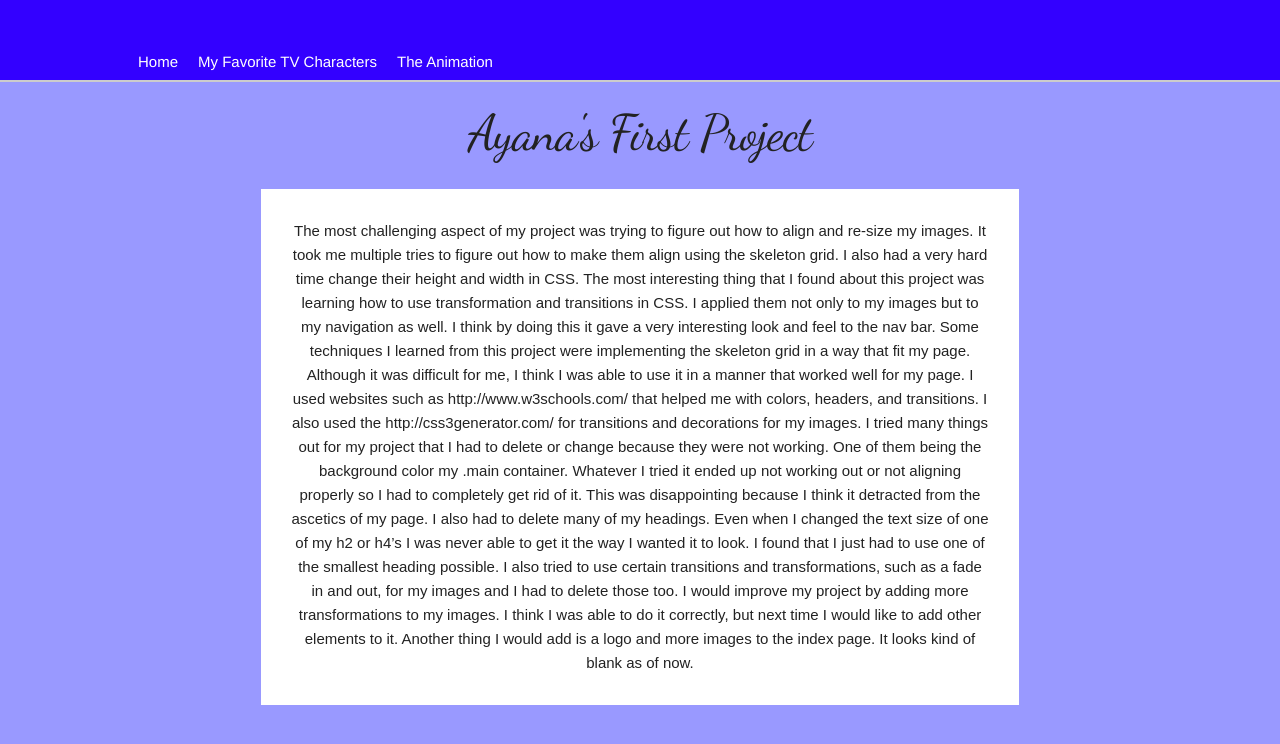
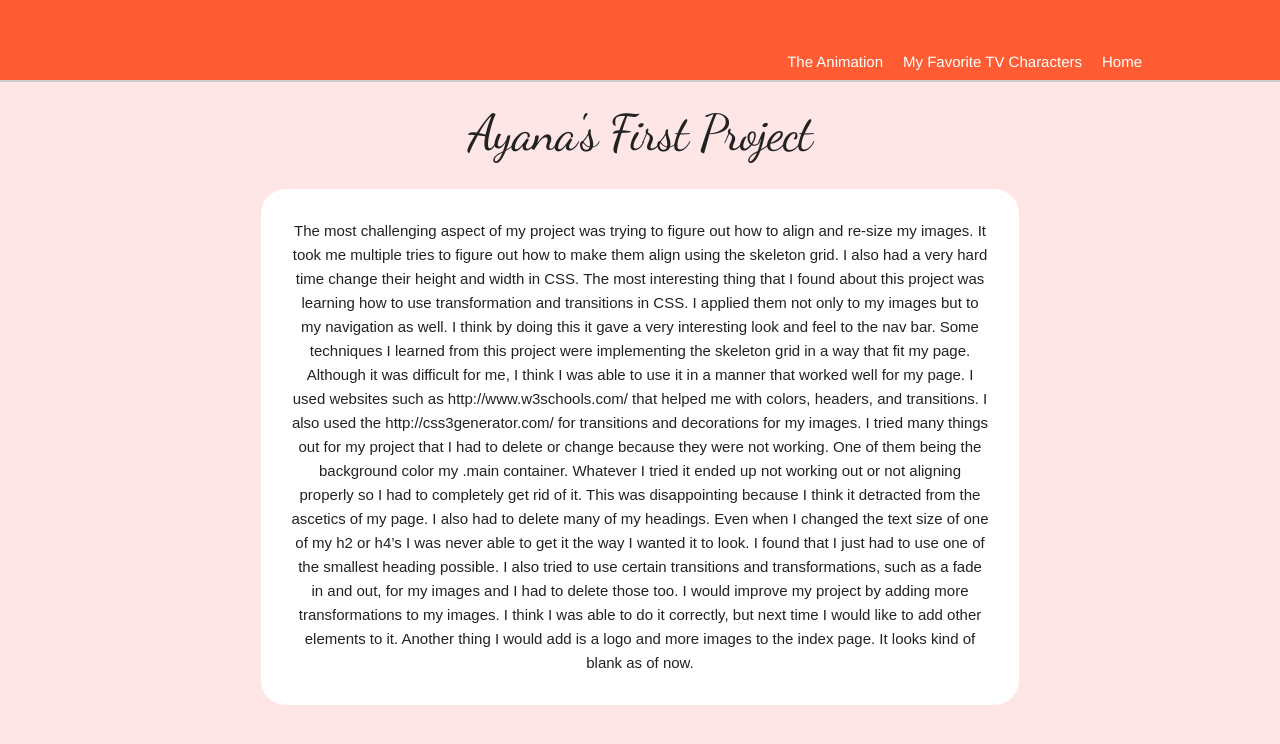
Before and after one commit to amtab/project01, a plain HTML site: page index.html in a window 1280 px wide. Drawn offline with nearby package versions, Linux system fonts and the light colour scheme; a web font is replaced by a local one.

Commit message:
color changes

```diff
--- a/css/style.css
+++ b/css/style.css
@@ -5,7 +5,8 @@ nav {
     position: fixed;
     top: 0;
     left: 0;
-    background: #3300FF;
+    background:  #ff5c33
+;
     border-bottom: 2px solid #ccc;
     height: 10%;
     width: 100%;
@@ -13,7 +14,7 @@ nav {
 
 
 nav li {
-    float: left;
+    float: right;
     width: auto;
     text-decoration: none;
     list-style-type: none;
@@ -30,11 +31,13 @@ nav li a {
 }
 body {
     padding-top: 70px;
-    background-color:  #9999ff;
+    background-color:  #ffe6e6;
+;
 }
 
 nav li a:hover {
     background-color: white;
+    border-radius: 25px;
     -webkit-transition: all 2s ease;
 -moz-transition: all 2s ease;
 -ms-transition: all 2s ease;
@@ -81,6 +84,7 @@ font-family: 'Muli', sans-serif;
 text-align: center;
 margin: 20%;
 background-color: white;
+border-radius: 25px;
 
 
 }
```
